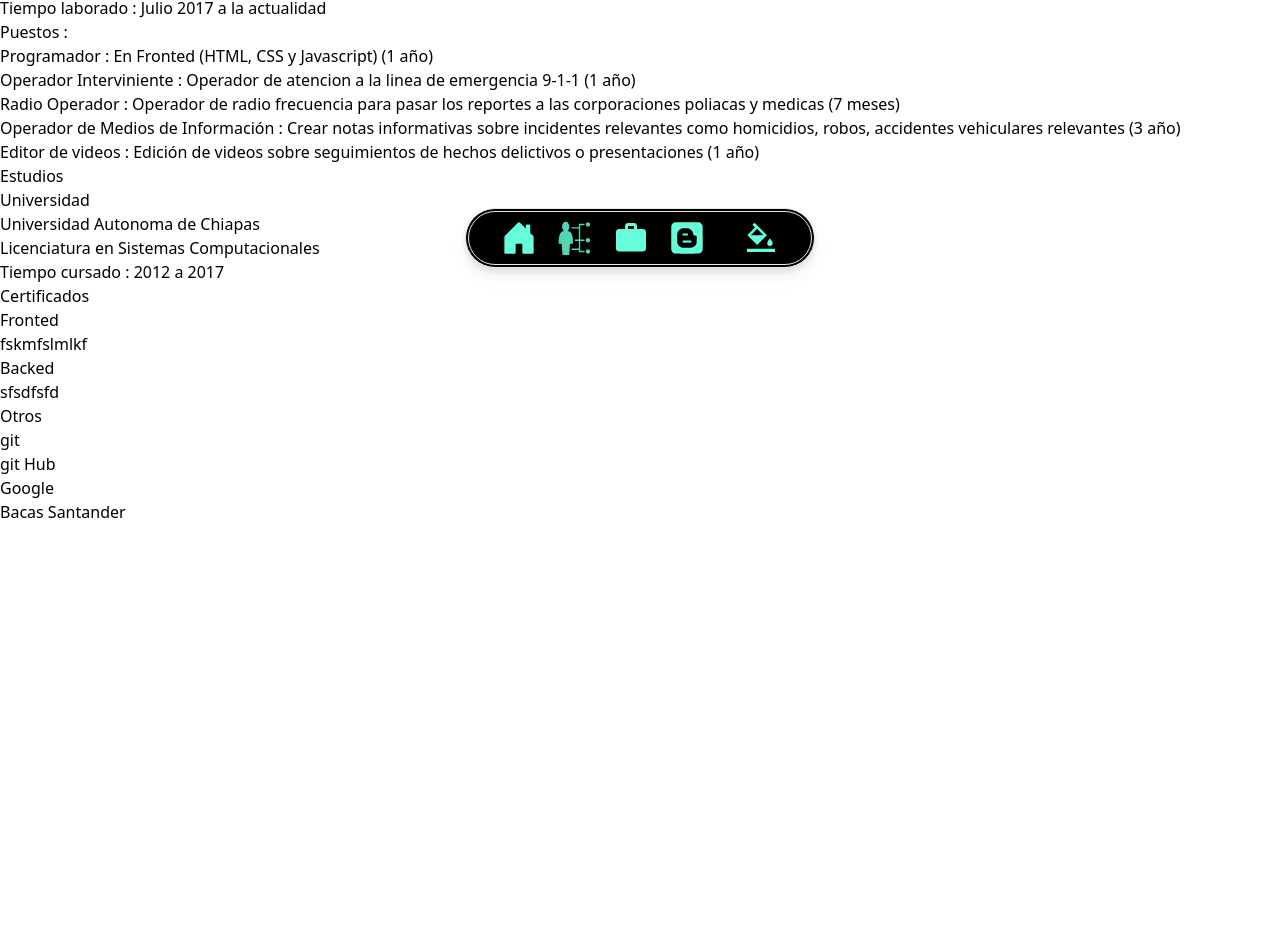
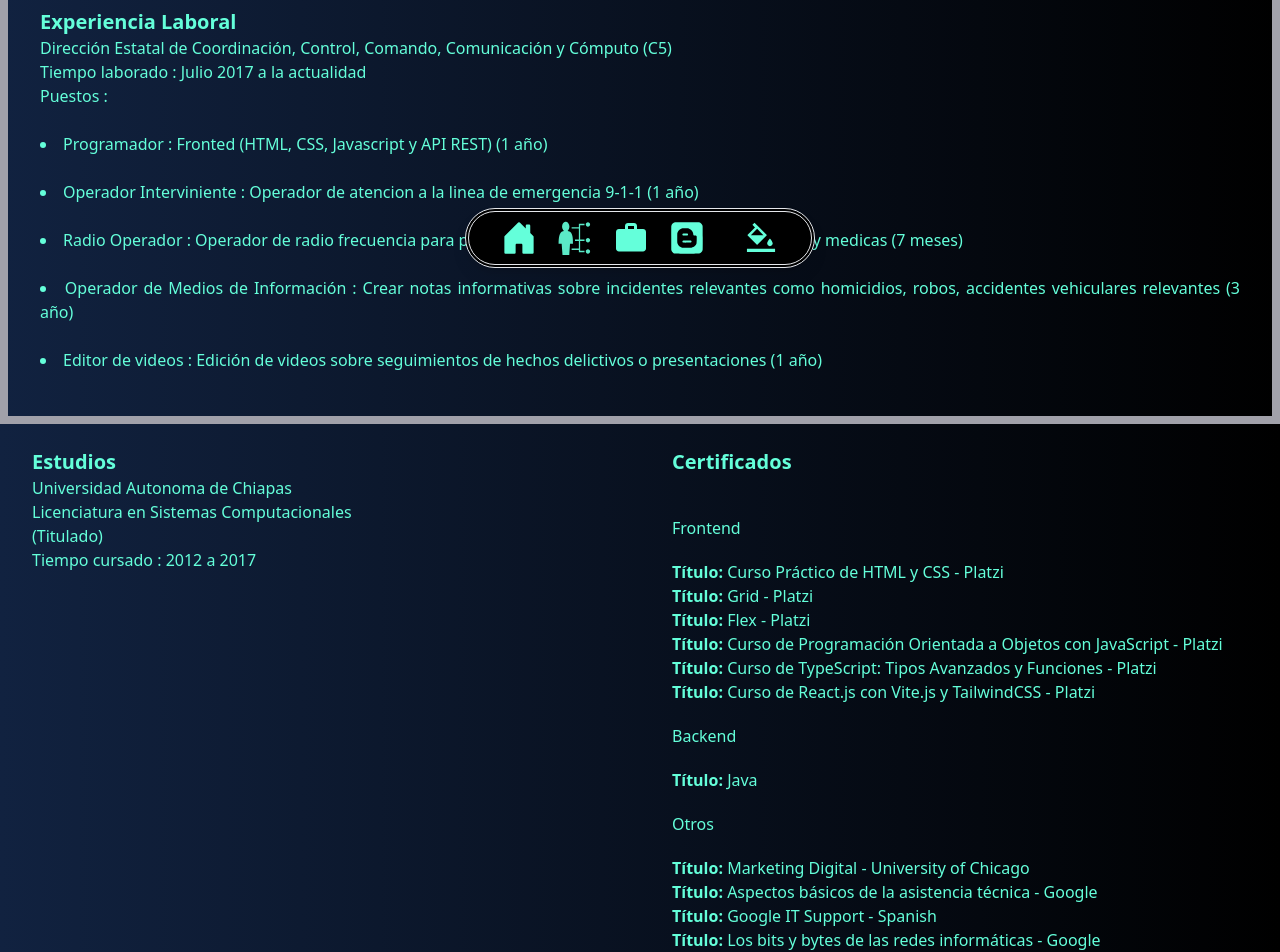
Before and after one commit to vfv9312/cvconreact, a React (Vite) app: page /habilidades in a window 1280 px wide. Shown: the part 532-1484 px from the top of the page. Before the commit the page ends 1056 px from the top, so only its background shows below. Built offline with nearby package versions, Linux system fonts and the light colour scheme.

Commit message:
modifique el texto que esta en habilidades para que pueda ir agrgando mis certificados los cuales solo es un array de objetos ya que me dio flojera hacerlo diferente debido a que no lo llamare de otro lado y acomode el css de esa pagina

```diff
--- a/src/Componentes/Encabezado/index.tsx
+++ b/src/Componentes/Encabezado/index.tsx
@@ -46,7 +46,7 @@ const valoresClassdeSection = `grid grid-cols-[1fr,2fr,2fr]  grid-rows-[1fr,1fr,
               <div className=' col-[1/2] m-[0_0_120px_0]'>
               <h1 className=' text-white'>Fronted</h1>
             <FaReact color="var(--color-secundario)" className="h-11 w-auto cursor-pointer" onClick={() => {setOpenModal(!openModal); setTitulo ([{id:'0',tituloText:'ReactJs', imagen:'3 Certificados en Platzi',experiencia:'',conocimiento:'State, Portals, Componentes, '}]);}} />
-            <SiVite color="var(--color-secundario)" className="h-11 w-auto cursor-pointer" onClick={() => {setOpenModal(!openModal); setTitulo ([{id: '0',tituloText:'Vite', imagen:'Platzi',experiencia:'',conocimiento:''}]);}}/>
+            <SiVite color="var(--color-secundario)" className="h-11 w-auto cursor-pointer" onClick={() => {setOpenModal(!openModal); setTitulo ([{id: '0',tituloText:'Vite', imagen:'Platzi',experiencia:'Tienda Online ',conocimiento:''}]);}}/>
             <BiLogoHtml5 color="var(--color-secundario)" className="h-11 w-auto cursor-pointer" onClick={() => {setOpenModal(!openModal); setTitulo ([{id: '0',tituloText:'HTML5', imagen:'Platzi',experiencia:'',conocimiento:''}]);}}/>
             <BiLogoCss3 color="var(--color-secundario)" className="h-11 w-auto cursor-pointer" onClick={() => {setOpenModal(!openModal); setTitulo ([{id: '0',tituloText:'CSS3', imagen:'Platzi',experiencia:'',conocimiento:''}]);}}/>
             <BiLogoJavascript color="var(--color-secundario)" className="h-11 w-auto cursor-pointer" onClick={() => {setOpenModal(!openModal); setTitulo ([{id: '0',tituloText:'Javascript', imagen:'Platzi',experiencia:'',conocimiento:''}]);}}/>
--- a/src/Componentes/Trabajos/index.tsx
+++ b/src/Componentes/Trabajos/index.tsx
@@ -1,37 +1,98 @@
+import { useState } from "react";
 import "../../App.css"
 
+// Define una interfaz para describir la estructura de un certificado
+interface Certificado {
+    Titulo: string;
+    Link: string;
+  }
+
+  // Define una interfaz para describir la estructura del objeto de certificados
+  interface Certificados {
+    Frontend: Certificado[];
+    Backend: Certificado[];
+    Otros: Certificado[];
+  }
+
+
 const Trabajos = () => {
+
+    let [Certificados, setCertificados]= useState<Certificados[]>(
+        [
+            {Frontend : [
+                {Titulo:'Curso Práctico de HTML y CSS - Platzi',Link:'https://platzi.com/p/vfv9312787/curso/1758-course/diploma/detalle/'},
+                {Titulo : 'Grid - Platzi', Link: 'https://platzi.com/p/vfv9312787/curso/2474-css-grid/diploma/detalle/'},
+                {Titulo : 'Flex - Platzi',Link: 'sssss'},
+                {Titulo : 'Curso de Programación Orientada a Objetos con JavaScript - Platzi', Link: 'https://platzi.com/p/vfv9312787/curso/2332-course/diploma/detalle/'},
+                {Titulo: 'Curso de TypeScript: Tipos Avanzados y Funciones - Platzi', Link:'https://platzi.com/p/vfv9312787/curso/2879-typescript-tipos-avanzados/diploma/detalle/' },
+                {Titulo : 'Curso de React.js con Vite.js y TailwindCSS - Platzi', Link:'https://platzi.com/p/vfv9312787/curso/7396-course/diploma/detalle/'}],
+            Backend:[
+                {Titulo:'Java',
+                Link:'ssss'}],
+            Otros : [
+                {Titulo: 'Marketing Digital - University of Chicago',
+                Link:'https://www.credential.net/25ad329f-a4ad-4562-b88c-038180bd9bda?fbclid=IwAR2iETVtZt17IAp1Ujr7q1RF2hf1fKShyvyGMk0aTDUPBE7i1Bxxh3ujsnY'},
+                {Titulo:'Aspectos básicos de la asistencia técnica - Google', Link:'https://www.coursera.org/account/accomplishments/certificate/8SUQT25GQJUC'},
+                {Titulo: 'Google IT Support - Spanish', Link:'https://www.coursera.org/account/accomplishments/specialization/certificate/BMLBALME9P56'},
+                {Titulo: 'Los bits y bytes de las redes informáticas - Google', Link :'https://www.coursera.org/account/accomplishments/certificate/SUMXB2TTH6EE'},]
+            },
+]
+    );
+
     return(
-<section className=" bg-white">
-<div>
-<h1>Experiencia Laboral</h1>
+<section className=" h-full w-full grid sm:grid-cols-[1fr,minmax(200px,_1fr)] grid-rows-[1fr,minmax(300px_1fr,1fr)]  place-content-center text-justify gap-y-6 text-[--color-secundario]  " >
+<div className="h-full py-5 px-8 w-[minmax(100px,500px)] border-8 border-solid border-zinc-400 col-[1/3] row-[1/2]">
+<h1 className="font-extrabold text-xl">Experiencia Laboral</h1>
 <h2>Dirección Estatal de Coordinación, Control, Comando, Comunicación y Cómputo (C5) </h2>
 <h3>Tiempo laborado : Julio 2017 a la actualidad</h3>
-<h3>Puestos : </h3>
-<p>Programador : En Fronted (HTML, CSS y Javascript) (1 año)</p>
-<p>Operador Interviniente : Operador de atencion a la linea de emergencia 9-1-1 (1 año)</p>
-<p>Radio Operador : Operador de radio frecuencia para pasar los reportes a las corporaciones poliacas y medicas (7 meses)</p>
-<p>Operador de Medios de Información : Crear notas informativas sobre incidentes relevantes como homicidios, robos, accidentes vehiculares relevantes (3 año)</p>
-<p>Editor de videos : Edición de videos sobre seguimientos de hechos delictivos o presentaciones (1 año)</p>
+<h3>Puestos : </h3><br/>
+
+<li>Programador : Fronted (HTML, CSS, Javascript y API REST) (1 año)</li><br/>
+<li>Operador Interviniente : Operador de atencion a la linea de emergencia 9-1-1 (1 año)</li><br/>
+<li>Radio Operador : Operador de radio frecuencia para pasar los reportes a las corporaciones poliacas y medicas (7 meses)</li><br/>
+<li>Operador de Medios de Información : Crear notas informativas sobre incidentes relevantes como homicidios, robos, accidentes vehiculares relevantes (3 año)</li><br/>
+<li>Editor de videos : Edición de videos sobre seguimientos de hechos delictivos o presentaciones (1 año)</li><br/>
 </div>
-<div>
-    <h1>Estudios</h1>
-<h1>Universidad</h1>
+<div className="px-8 ">
+    <h1 className=" font-extrabold text-xl ">Estudios</h1>
 <h2>Universidad Autonoma de Chiapas</h2>
-<h2>Licenciatura en Sistemas Computacionales</h2>
+<h2>Licenciatura en Sistemas Computacionales</h2> <h3>(Titulado)</h3>
 <p>Tiempo cursado : 2012 a 2017</p>
 </div>
-<div>
-    <h1>Certificados</h1>
-    <h1>Fronted</h1>
-    <p>fskmfslmlkf</p>
-    <h1>Backed</h1>
-    <p>sfsdfsfd</p>
-    <h1>Otros</h1>
-    <p>git</p>
-    <p>git Hub</p>
-    <p>Google</p>
-    <p>Bacas Santander</p>
+<div className="px-8 col-[1/3] row-[3/4] sm:row-[2/3] sm:col-[2/3] grid gap-5 ">
+    <h1 className="font-extrabold text-xl">Certificados</h1>
+    <div>
+      {Certificados.map((categoria, index) => (
+        <div key={index}>
+          <h2 className=" py-5">Frontend</h2>
+          <ul>
+            {categoria.Frontend.map((certificado, subIndex:number) => (
+              <li key={subIndex}>
+                <strong>Título:</strong> <a href={certificado.Link}>{certificado.Titulo}</a>
+              </li>
+            ))}
+          </ul>
+          <h2 className=" py-5">Backend</h2>
+          <ul>
+            {categoria.Backend.map((certificado, subIndex:number) => (
+              <li key={subIndex}>
+                <strong>Título:</strong> <a href={certificado.Link}>{certificado.Titulo}</a>
+
+              </li>
+            ))}
+          </ul>
+          <h2 className=" py-5">Otros</h2>
+          <ul>
+            {categoria.Otros.map((certificado, subIndex:number) => (
+              <li key={subIndex}>
+                <strong>Título:</strong> <a className=" cursor-pointer mb-44" href={certificado.Link}>{certificado.Titulo}</a>
+
+              </li>
+            ))}
+          </ul>
+        </div>
+      ))}
+    </div>
 </div>
 </section>
     );
--- a/src/Paginas/Habilidades/index.tsx
+++ b/src/Paginas/Habilidades/index.tsx
@@ -17,16 +17,16 @@ function Habilidades () {
     return (
 <section className={valoresClassdeSection }>
         <div className=" py-3 mb-8 text-2xl font-bold items-center text-center sm:text-7xl text-[--color-secundario]" >
-            <h1>Hola Soy</h1>
+            <h1>Hola</h1>
         </div>
-        <article className=" items-center mx-8 text-justify sm:text-2xl text-[--color-secundario] mb-8 relative"> <p>Vladimir Farrera Vera, un desarrollador Fullstack, mis habilidades pricipales es el Frontend usando Javascript, Tyscript, HTML y CSS de manera conjunta y tambien usado Framework como React JS o React Native para desarrollar aplicaciones web y mobiles;
-            asi mismo, tengo conocimientos de Backed con Java usando SpritBoot como Framework principal y base de datos como Mysql y Postgresql en los cuales continuo aprendiendo.<br/><br/>He completado mis conocimiento en cursos de bootcamp como plataformas de Platzi, Cursera, Udemy y BecasSantander para desarrollar mis proyectos personales y de mi trabajo actual C5; como este portafolio hecho en React y otros proyectos que tengo en Github y
-            estoy buscando oportunidades desafiantes para seguir creciendo como desarrollador.</p>
+        <article className=" items-center mx-8 text-justify sm:text-2xl text-[--color-secundario] mb-8 relative"> <p>Soy Vladimir Farrera Vera, un desarrollador Fullstack. Mis habilidades pricipales es el Frontend usando Javascript, Tyscript, HTML y CSS de manera conjunta usado Framework como React JS o React Native para desarrollar aplicaciones web y mobiles;
+            asi mismo, tengo conocimientos de Backed con Java usando SpritBoot como Framework principal y base de datos como Mysql y Postgresql en los cuales continuo aprendiendo.<br/><br/>He completado mis conocimiento en cursos de bootcamp como plataformas de Platzi, Cursera, Udemy y BecasSantander para desarrollar mis proyectos personales; este portafolio hecho en React podran observar algunos de los proyectos que he realizado y que tengo en Github.<br/><br/>
+            Actualmente estoy buscando oportunidades desafiantes para seguir creciendo como desarrollador.</p>
             <div className=" w-72 sm:w-96 h-9 rounded-lg bg-red-600 items-center absolute bottom-[-1] inset-x-0 mx-auto">
                 <h1 className="text-white text-center self-center">Experiencia, certificaciones y mas</h1></div>
                 </article>
 
-            <Trabajos></Trabajos>
+            <Trabajos ></Trabajos>
 
         </section>
     );
```
